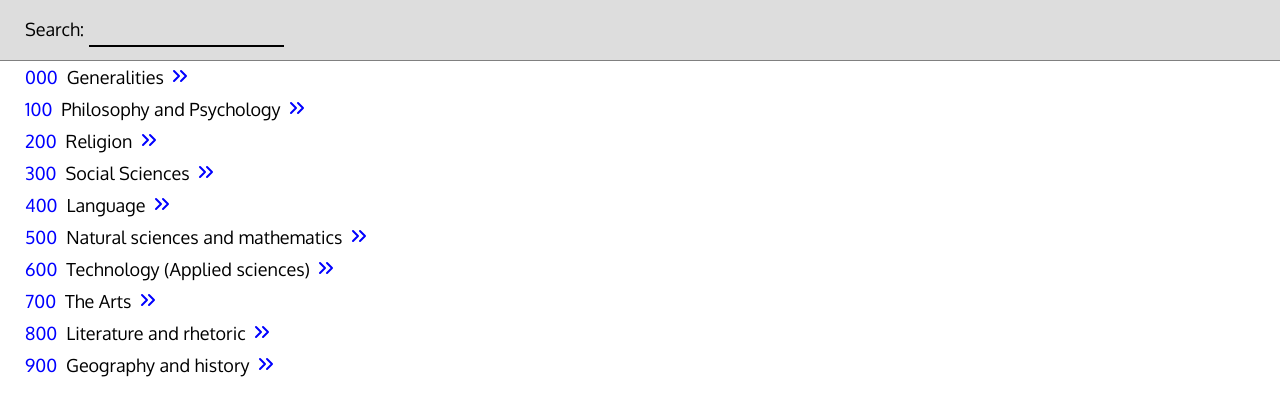
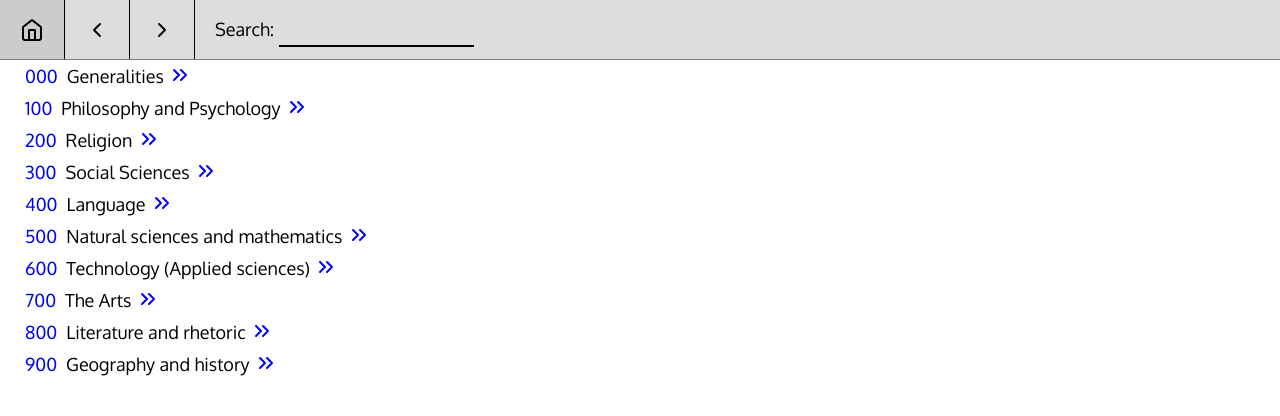
Before and after one commit to aleshh/library-browser, a React (Create React App) app: page / in a window 1280 px wide. Shown: the top 416 px of the page. Built offline with nearby package versions, Linux system fonts and the light colour scheme.

Commit message:
Switched Search to Navbar, added buttons

```diff
--- a/src/App.js
+++ b/src/App.js
@@ -1,6 +1,6 @@
 import React, { Component } from 'react'
 import Entry from './components/Entry'
-import Search from './components/Search'
+import Navbar from './components/Navbar'
 import { retrieveDdc, searchDdc } from './helpers/ddcFunctions'
 
 class App extends Component {
@@ -74,7 +74,7 @@ class App extends Component {
   render () {
     return (
       <div className='App'>
-        <Search searchTerm={this.state.searchTerm} handleSearch={this.handleSearch} />
+        <Navbar searchTerm={this.state.searchTerm} handleSearch={this.handleSearch} />
         <div className='results'>
           { this.state.currentView.map((result, i) => {
             const entryId = result[result.length - 1].id
--- /dev/null
+++ b/src/components/Navbar.js
@@ -0,0 +1,23 @@
+import React from 'react'
+import { Home, ChevronLeft, ChevronRight } from 'react-feather'
+
+function Search ({ searchTerm, handleSearch }) {
+  return (
+    <div className='navbar'>
+      <div className='button'><Home /></div>
+      <div className='button'><ChevronLeft /></div>
+      <div className='button'><ChevronRight /></div>
+      <div className='search'>
+        <label htmlFor='search'>Search: </label>
+        <input
+          value={searchTerm}
+          type='text'
+          name='search'
+          onChange={handleSearch}
+        />
+      </div>
+    </div>
+  )
+}
+
+export default Search
--- a/src/components/Search.js
+++ /dev/null
@@ -1,17 +0,0 @@
-import React from 'react'
-
-function Search ({ searchTerm, handleSearch }) {
-  return (
-    <div className='search'>
-      <label htmlFor='search'>Search: </label>
-      <input
-        value={searchTerm}
-        type='text'
-        name='search'
-        onChange={handleSearch}
-      />
-    </div>
-  )
-}
-
-export default Search
--- a/src/index.scss
+++ b/src/index.scss
@@ -36,10 +36,30 @@ a {
     text-decoration: underline !important;
 }
 
-.search {
-    padding: 13px 25px;
+.navbar {
+    position: fixed;
+    width: 100%;
+    top: 0;
+    z-index: 1;
+    height: 60px;
     background-color: #ddd;
     border-bottom: 1px solid gray;
+    .button {
+        float: left;
+        padding: 18px 20px;
+        border-right: 1px solid black;
+        height: 100%;
+    }
+    .button:hover {
+        background: #ccc;
+        cursor: pointer;
+    }
+
+    .search {
+        float: left;
+        padding-left: 20px;
+        padding-top: 13px;
+    }
     input[type=text] {
         background-color: #ddd;
         font-size: 18px;
@@ -52,6 +72,10 @@ input[type=text]:focus {
     outline: none;
     background-color: #ccc;
     border-radius: 5px 5px 0 0;
+}
+
+.results {
+    margin-top: 60px;
 }
 
 .result-row {
```
